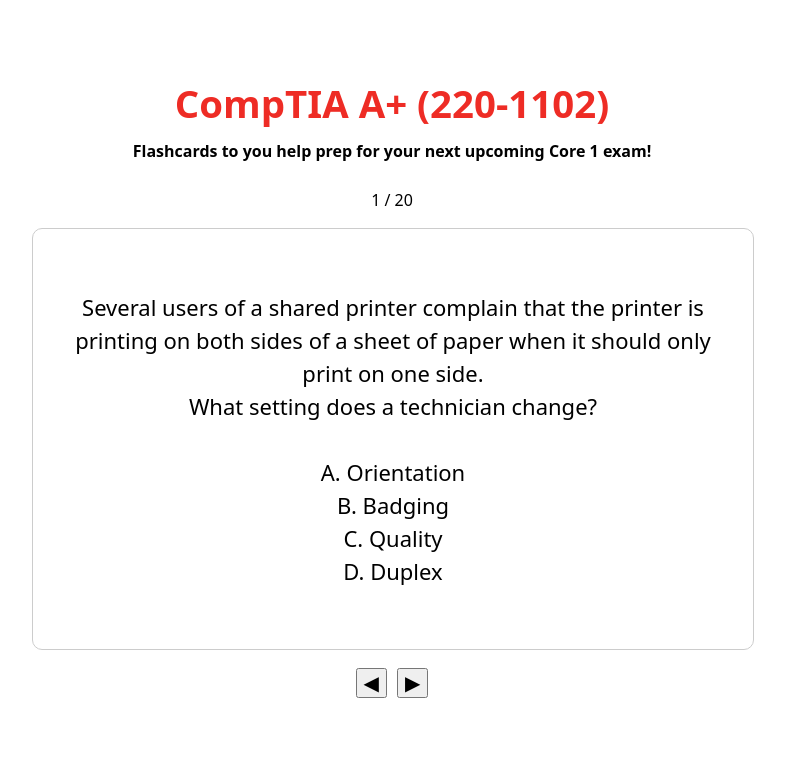
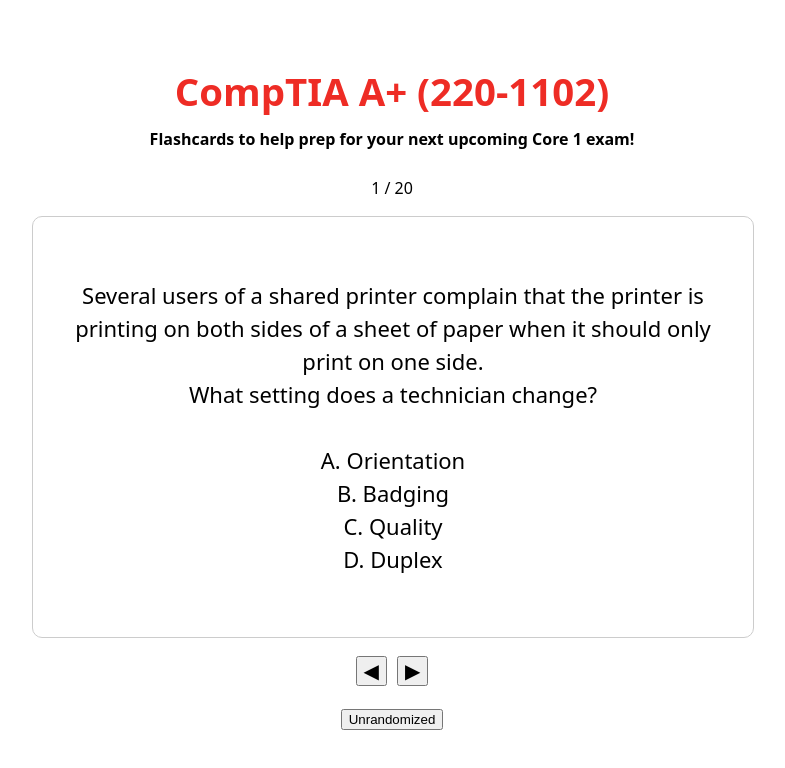
Before and after one commit to sixthsenseriot/project-02-flashcards, a React (Vite) app: page / in a window 1280 px wide. Shown: the top 768 px of the page, without its empty margins (248-1033 px from the left). Built offline with nearby package versions, Linux system fonts and the light colour scheme.

Commit message:
feat: Add randomize button for flashcards
Signed-off-by: Khanh <khanh@starchdev.com>

```diff
--- a/src/App.jsx
+++ b/src/App.jsx
@@ -1,11 +1,33 @@
 import React, { useState, useEffect } from "react";
 import "./App.css";
 import Flashcard from "./components/Flashcard";
-import { flashcards } from "./data/flashcards";
+import { flashcards as originalFlashcards } from "./data/flashcards";
 
 const App = () => {
     const [currentIndex, setCurrentIndex] = useState(0);
     const [isFlipped, setIsFlipped] = useState(false);
+    const [isRandom, setIsRandom] = useState(false);
+    const [flashcards, setFlashcards] = useState(originalFlashcards);
+
+    const shuffleFlashcards = () => {
+        const shuffled = [...originalFlashcards].sort(
+            () => Math.random() - 0.5
+        );
+        setFlashcards(shuffled);
+        setCurrentIndex(0);
+        setIsFlipped(false);
+    };
+
+    const handleRandomToggle = () => {
+        if (!isRandom) {
+            shuffleFlashcards();
+        } else {
+            setFlashcards(originalFlashcards);
+            setCurrentIndex(0);
+            setIsFlipped(false);
+        }
+        setIsRandom(!isRandom);
+    };
 
     const handleNext = () => {
         setCurrentIndex((prev) => (prev + 1) % flashcards.length);
@@ -25,28 +47,21 @@
 
     useEffect(() => {
         const handleKeyDown = (e) => {
-            if (e.key === "ArrowRight") {
-                handleNext();
-            } else if (e.key === "ArrowLeft") {
-                handlePrev();
-            } else if (e.key === " " || e.code === "Space") {
+            if (e.key === "ArrowRight") handleNext();
+            else if (e.key === "ArrowLeft") handlePrev();
+            else if (e.key === " " || e.code === "Space") {
                 e.preventDefault();
                 handleFlip();
             }
         };
-
         window.addEventListener("keydown", handleKeyDown);
-        return () => {
-            window.removeEventListener("keydown", handleKeyDown);
-        };
-    }, []);
+        return () => window.removeEventListener("keydown", handleKeyDown);
+    }, [flashcards]);
 
     return (
         <div className="App">
             <h1>CompTIA A+ (220-1102)</h1>
-            <h3>
-                Flashcards to you help prep for your next upcoming Core 1 exam!
-            </h3>
+            <h3>Flashcards to help prep for your next upcoming Core 1 exam!</h3>
             <p className="flashcard-length">
                 {currentIndex + 1} / {flashcards.length}
             </p>
@@ -64,6 +79,12 @@
                     ▶
                 </button>
             </div>
+            <button
+                className={`randomize-button ${isRandom ? "active" : ""}`}
+                onClick={handleRandomToggle}
+            >
+                {isRandom ? "Randomized" : "Unrandomized"}
+            </button>
         </div>
     );
 };
```
